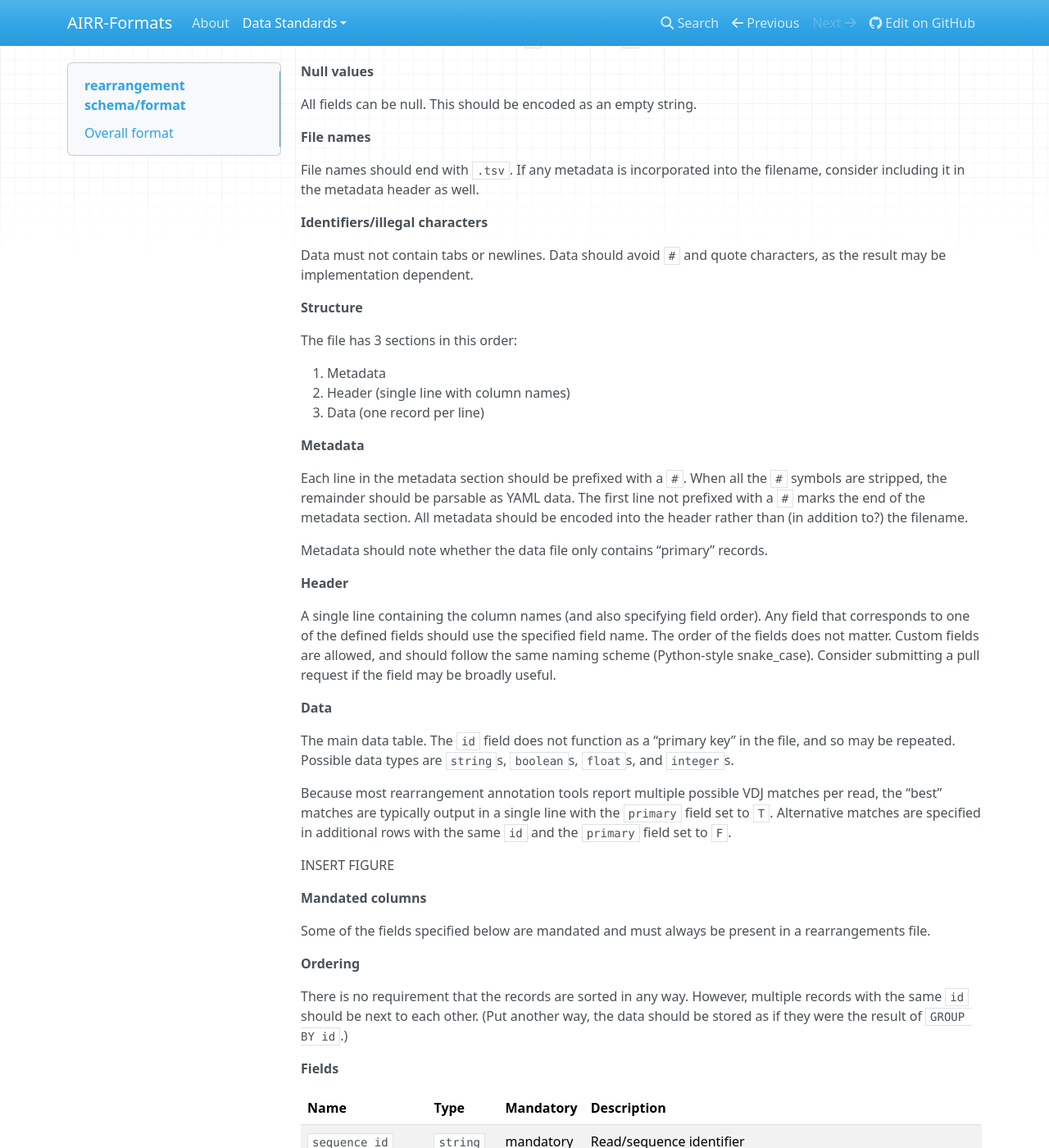
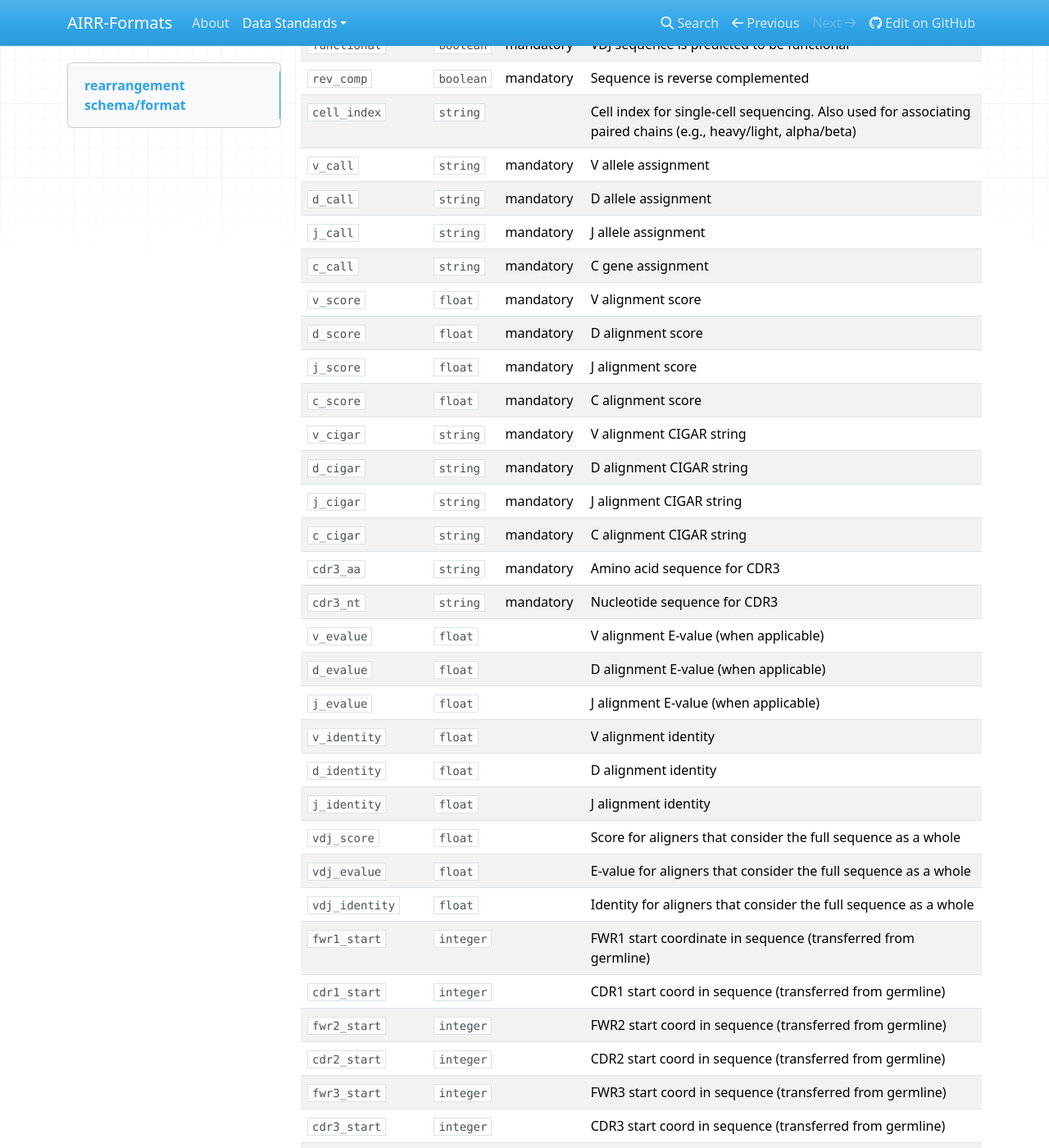
Before and after one commit to airr-community/airr-standards, an MkDocs documentation site: the page built from docs/rearrangements.md, in a window 1280 px wide and 1400 px high, scrolled down 434 px. Shown: the whole window at 82% size. Built offline with MkDocs 1.6.1, drawn with Linux system fonts in a browser that asks for light colours; nearby versions of some CDN libraries; old or Windows-style settings are respelled for this version of MkDocs; some of the changed text lies outside the part shown.

```diff
--- a/docs/rearrangements.md
+++ b/docs/rearrangements.md
@@ -1,101 +1,6 @@
 # `rearrangement` schema/format
 
-## Overall format
-
-Data for `rearrangement` objects are stored as rows in a tab-delimited file and
-should be compatible with any CSV reader.
-
-
-**Encoding**
-
-The file should be encoded as ASCII or UTF-8. Everything is case-sensitive.
-
-
-**CSV dialect**
-
-The record separator is a newline `\n` and the field separator is a tab `\t`.
-Fields or data should not be quoted. A header line with the columns names is
-always required.
-
-
-**Boolean values**
-
-Boolean values must be encoded as `T` for true and `F` for false.
-
-
-**Null values**
-
-All fields can be null. This should be encoded as an empty string.
-
-
-**File names**
-
-File names should end with `.tsv`. If any metadata is incorporated into the
-filename, consider including it in the metadata header as well.
-
-
-**Identifiers/illegal characters**
-
-Data must not contain tabs or newlines.  Data should avoid `#` and quote
-characters, as the result may be implementation dependent.
-
-
-**Structure**
-
-The file has 3 sections in this order:
-
-1.  Metadata
-2.  Header (single line with column names)
-3.  Data (one record per line)
-
-
-**Metadata**
-
-Each line in the metadata section should be prefixed with a `#`. When all the
-`#` symbols are stripped, the remainder should be parsable as YAML data. The
-first line not prefixed with a `#` marks the end of the metadata section. All
-metadata should be encoded into the header rather than (in addition to?) the
-filename.
-
-Metadata should note whether the data file only contains "primary" records.
-
-
-**Header**
-
-A single line containing the column names (and also specifying field order).
-Any field that corresponds to one of the defined fields should use the
-specified field name. The order of the fields does not matter.  Custom fields
-are allowed, and should follow the same naming scheme (Python-style
-snake_case). Consider submitting a pull request if the field may be broadly
-useful.
-
-
-**Data**
-
-The main data table. The `id` field does not function as a "primary key" in the
-file, and so may be repeated. Possible data types are `string`s, `boolean`s,
-`float`s, and `integer`s.
-
-Because most rearrangement annotation tools report multiple possible VDJ
-matches per read, the "best" matches are typically output in a single line with
-the `primary` field set to `T`.  Alternative matches are specified in
-additional rows with the same `id` and the `primary` field set to `F`.
-
-INSERT FIGURE
-
-
-**Mandated columns**
-
-Some of the fields specified below are mandated and must always be present in a
-rearrangements file.
-
-
-**Ordering**
-
-There is no requirement that the records are sorted in any way.  However,
-multiple records with the same `id` should be next to each other.  (Put another
-way, the data should be stored as if they were the result of `GROUP BY id`.)
-
+See the formatting overview for details on how to structure this data.
 
 **Fields**
 
@@ -111,14 +16,17 @@
 | `v_call` | `string` |  mandatory  | V allele assignment |
 | `d_call` | `string` |  mandatory  | D allele assignment |
 | `j_call` | `string` |  mandatory  | J allele assignment |
+| `c_call` | `string` |  mandatory  | C gene assignment |
 | `v_score` | `float` |  mandatory  | V alignment score |
 | `d_score` | `float` |  mandatory  | D alignment score |
 | `j_score` | `float` |  mandatory  | J alignment score |
+| `c_score` | `float` |  mandatory  | C alignment score |
 | `v_cigar` | `string` |  mandatory  | V alignment CIGAR string |
 | `d_cigar` | `string` |  mandatory  | D alignment CIGAR string |
 | `j_cigar` | `string` |  mandatory  | J alignment CIGAR string |
+| `c_cigar` | `string` |  mandatory  | C alignment CIGAR string |
 | `cdr3_aa` | `string` |  mandatory  | Amino acid sequence for CDR3 |
-| `cdr3_na` | `string` |  mandatory  | Nucleotide sequence for CDR3 |
+| `cdr3_nt` | `string` |  mandatory  | Nucleotide sequence for CDR3 |
 | `v_evalue` | `float` |  | V alignment E-value (when applicable) |
 | `d_evalue` | `float` |  | D alignment E-value (when applicable) |
 | `j_evalue` | `float` |  | J alignment E-value (when applicable) |
--- a/mkdocs.yml
+++ b/mkdocs.yml
@@ -12,4 +12,5 @@
   - 'About': index.md
   - 'Data Standards':
     - 'Formats Overview': common.md
+    - 'Alignment Data': alignments.md
     - 'Rearrangement Data': rearrangements.md
```
Also changed, not shown: docs/alignments.md (+15 -3 lines), 1 other file.
